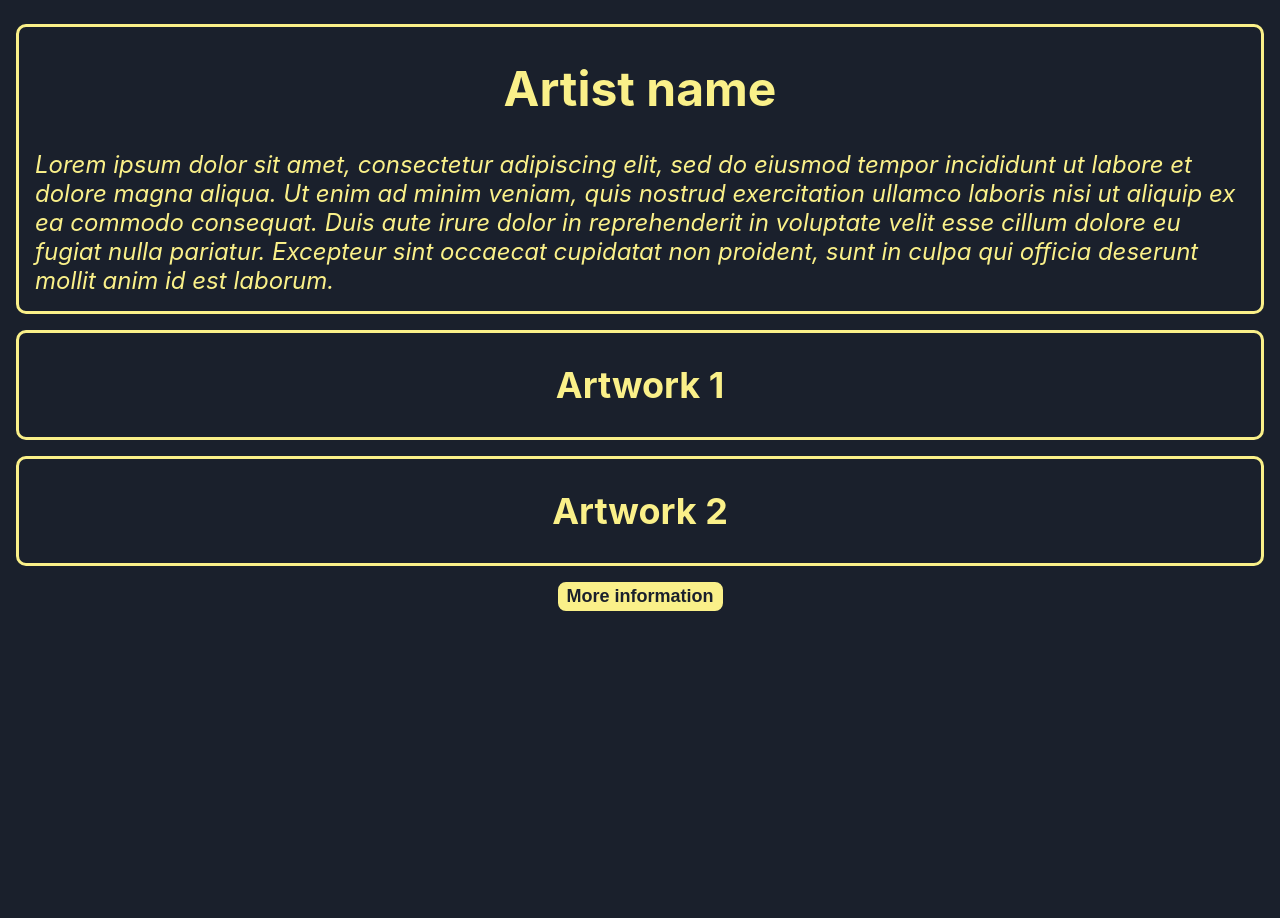
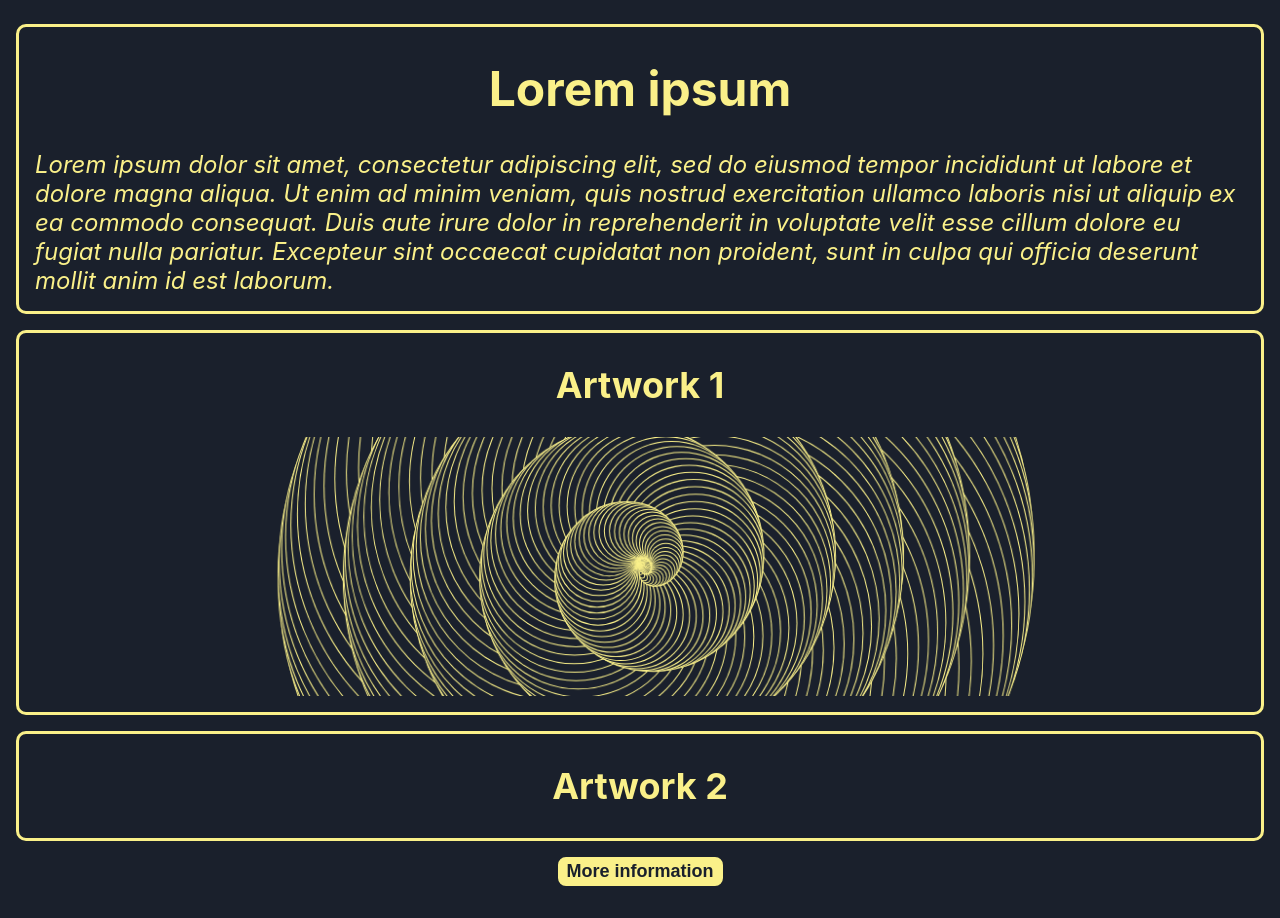
Before and after one commit to Xtrah/IT2810-P1, a plain HTML site: page index.html in a window 1280 px wide. Before the commit the page ends 800 px from the top, so only its background shows below. Drawn offline with nearby package versions, Linux system fonts and the light colour scheme.

Commit message:
some canvas

```diff
--- a/index.html
+++ b/index.html
@@ -59,6 +59,17 @@
     #infoText {
         display: none;
     }
+
+    #art-canvas {
+        position: relative;
+        /* border: 2px solid black; */
+        background: none;
+        top: 0;
+        left: 0;
+        width: 100%;
+        height: 100%;
+        margin-bottom: 2vh;
+    }
 </style>
 
 <script>
@@ -84,7 +95,7 @@
 
 <body>
     <box id="artist">
-        <h1>Artist name</h1>
+        <h1>Lorem ipsum</h1>
         <em>Lorem ipsum dolor sit amet, consectetur adipiscing elit, sed do eiusmod tempor incididunt ut labore et
             dolore
             magna aliqua. Ut enim ad minim veniam, quis nostrud exercitation ullamco laboris nisi ut aliquip ex ea
@@ -94,6 +105,55 @@
     </box>
     <box id="art1">
         <h2>Artwork 1</h2>
+        <canvas id="art-canvas"></canvas>
+        <script>
+            const canvas = document.getElementById('art-canvas')
+            const context = canvas.getContext('2d')
+            canvas.width = art1.clientWidth;
+            canvas.height = art1.clientHeight;
+            context.globalCompositeOperation = 'destination-over'
+
+            let number = 0;
+            let scale = 6.9;
+
+            let mouse = {
+                x: undefined,
+                y: undefined
+            };
+
+            window.addEventListener('mousemove', function (e) {
+                mouse.x = event.x;
+                mouse.y = event.y;
+            });
+
+            function drawFlower() {
+                let angle = number * -69;
+                let radius = scale * Math.sqrt(number);
+                let positionX = radius * Math.sin(angle) + canvas.width * 0.5;
+                let positionY = radius * Math.cos(angle) + canvas.height * 0.5;
+
+                context.fillStyle = '#1a202c';
+                context.lineWidth = 2;
+                context.strokeStyle = '#faf089'
+                context.beginPath();
+                context.arc(positionX, positionY, number, 0, Math.PI * 2);
+                context.closePath();
+                context.fill();
+                context.stroke();
+
+                number++;
+            }
+
+            function animate() {
+                // context.clearRect(0, 0, canvas.width, canvas.height)
+                drawFlower()
+                if (number > 1000) {
+                    return
+                }
+                requestAnimationFrame(animate);
+            }
+            animate();
+        </script>
         <p>¯\_(ツ)_/¯</p>
     </box>
     <box id="art2">
@@ -112,7 +172,8 @@
             <h3>Cross-browser testing</h3>
             <p>(❁´◡`❁)</p>
             <h3>Kilder</h3>
-            <p>(❁´◡`❁)</p>
+            <p><a href="https://www.youtube.com/watch?v=ymmtEgp0Tuc">HTML5 Canvas Tutorial for Beginners [How to Draw
+                    Shapes with JavaScript]</a></p>
         </div>
     </box>
 
```
